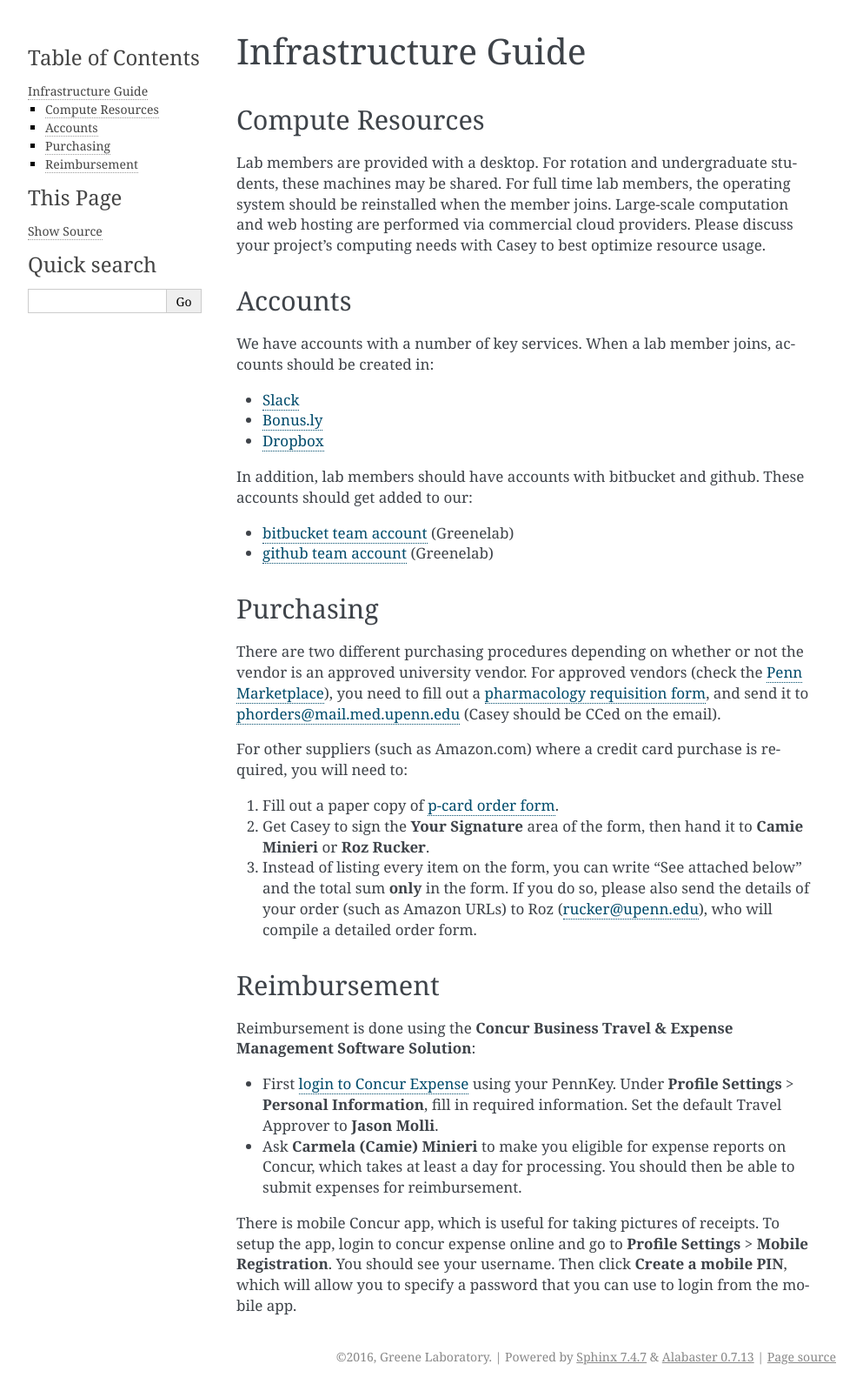
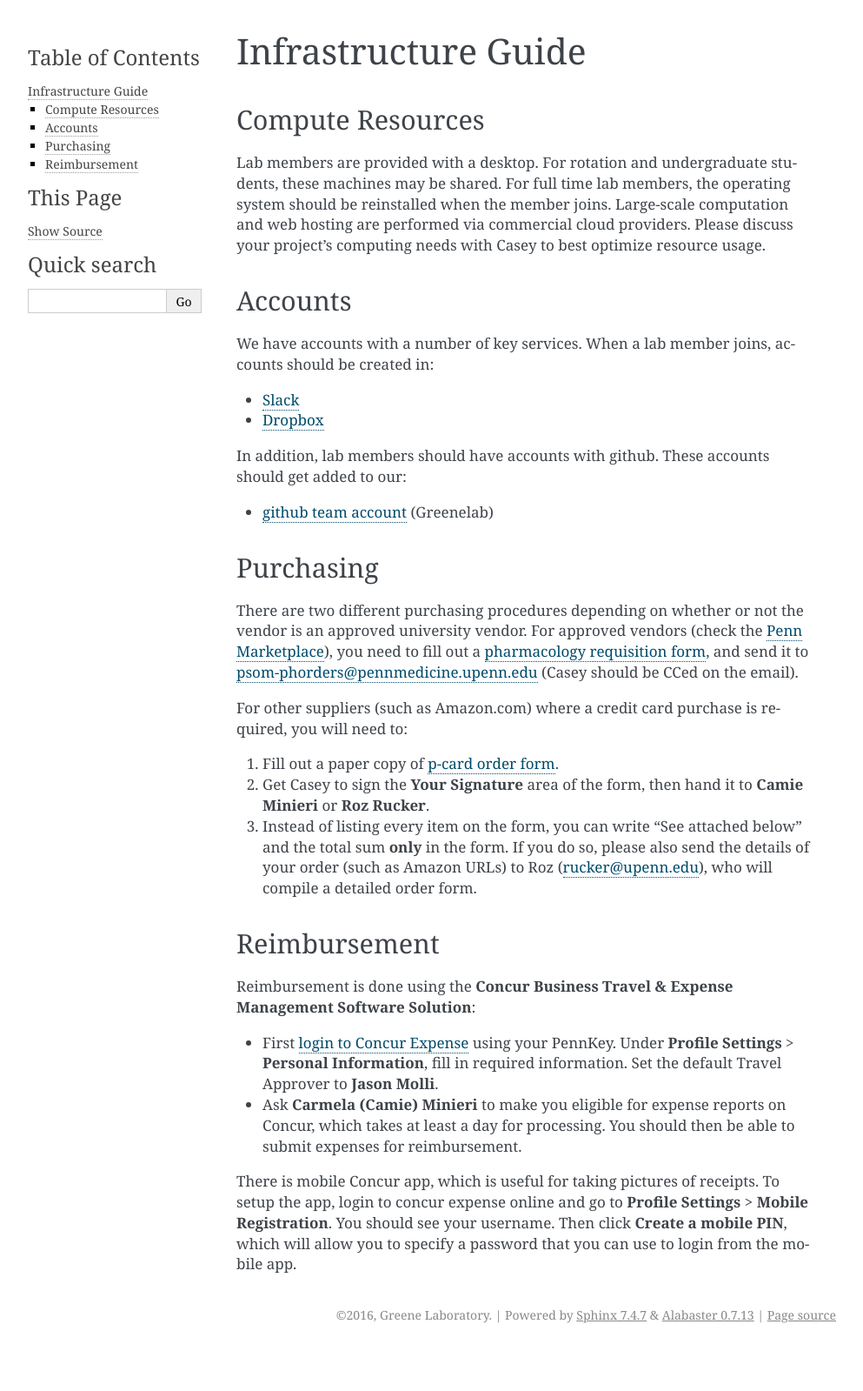
Before and after one commit to greenelab/onboarding, a Sphinx documentation site: the page built from source/infrastructure.rst, in a window 1280 px wide. Shown: the whole page at 87% size, without its empty margins (148-1141 px from the left). Built offline with Sphinx 7.4.7, drawn with Linux system fonts in a browser that asks for light colours; after the commit the page ends 1551 px from its top, so only the background shows below that.

Commit message:
remove unused services; update email address for orders

```diff
--- a/source/infrastructure.rst
+++ b/source/infrastructure.rst
@@ -16,13 +16,11 @@
 joins, accounts should be created in:
 
 * `Slack <https://slack.com>`_
-* `Bonus.ly <https://bonus.ly>`_
 * `Dropbox <https://dropbox.com>`_
 
-In addition, lab members should have accounts with bitbucket and github.
+In addition, lab members should have accounts with github.
 These accounts should get added to our:
 
-* `bitbucket team account <https://bitbucket.org/greenelab/>`_ (Greenelab)
 * `github team account <https://github.com/greenelab/>`_ (Greenelab)
 
 Purchasing
@@ -32,7 +30,7 @@
 (check the `Penn Marketplace <http://www.purchasing.upenn.edu/shopper/>`_),
 you need to fill out a `pharmacology requisition form
 <https://bitbucket.org/greenelab/onboarding/raw/tip/forms-and-docs/regular-vendor-purchase-form.xlsx>`_,
-and send it to phorders@mail.med.upenn.edu (Casey should be CCed on the email).
+and send it to psom-phorders@pennmedicine.upenn.edu (Casey should be CCed on the email).
 
 For other suppliers (such as Amazon.com) where a credit card purchase is
 required, you will need to:
```
